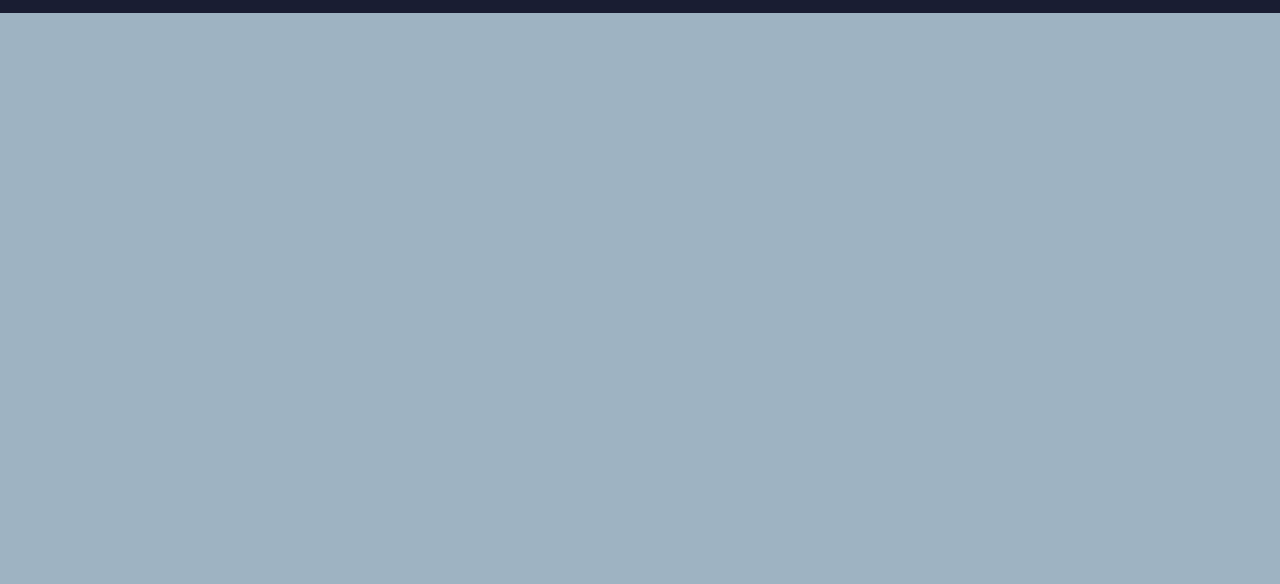
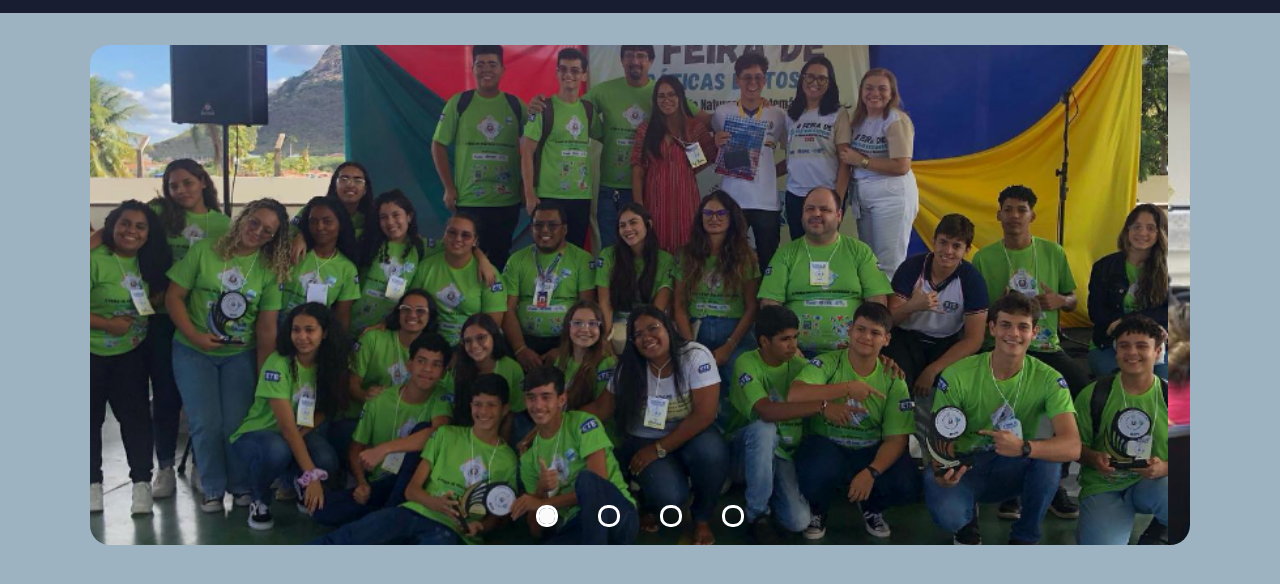
Before and after one commit to WesllenAraujo/ETE-PedroLeaoLeal, a plain HTML site: page index.html in a window 1280 px wide. Shown: the part 152-736 px from the top of the page. Drawn offline with Linux system fonts and the light colour scheme.

Commit message:
Add index carousel

```diff
--- a/index.html
+++ b/index.html
@@ -4,7 +4,7 @@
     <meta charset="UTF-8">
     <meta name="viewport" content="width=device-width, initial-scale=1.0">
     <title>Home - ETE Pedro Leão Leal</title>
-    <link rel="icon" type="image/png" href="./src/images/ETE logo.png">
+    <link rel="icon" type="image/png" href="./src/images/ETElogo.png">
     <link rel="stylesheet" href="./src/css/reset.css">
     <link rel="stylesheet" href="./src/css/style.css">
 
@@ -16,7 +16,7 @@
     <header id="header">
         <div class="logo-content">
             <a href="./index.html" class="anchor-title">
-                <img src="./src/images/ETE logo.png" alt="Logo da ETE Pedro Leão Leal" class="ete-anchor-image">
+                <img src="./src/images/ETElogo.png" alt="Logo da ETE Pedro Leão Leal" class="ete-anchor-image">
                 <h1>ETE - Pedro Leão Leal</h1>
             </a>
         </div>
@@ -59,6 +59,41 @@
             <a href="#" class="subMenuItem">Boletim escolar online - SIEPE</a>
         </nav>
     </header>
+    <div class="slide-content">
+        <div class="slider">
+            <div class="slides">
+                <input type="radio" name="index-slideRadio" id="index-slide-input1" checked>
+                <input type="radio" name="index-slideRadio" id="index-slide-input2">
+                <input type="radio" name="index-slideRadio" id="index-slide-input3">
+                <input type="radio" name="index-slideRadio" id="index-slide-input4">
+                <div class="slide first-slide">
+                    <img src="./src/images/index-slide-images/index-slide-image1.png" alt="Alunos da ETE, diretor, professora e coordenadora da Segunda Feira de Práticas Exitosas em 2023 posando para foto.">
+                </div>
+                <div class="slide">
+                    <img src="./src/images/index-slide-images/index-slide-image2.png" alt="Reunião dos pais dos primeiros anos da ETE do ano de 2024.">
+                </div>
+                <div class="slide">
+                    <img src="./src/images/index-slide-images/index-slide-image3.png" alt="">
+                </div>
+                <div class="slide">
+                    <img src="./src/images/index-slide-images/index-slide-image4.png" alt="">
+                </div>
+                <div class="navigation-auto">
+                    <div class="auto-index-button1"></div>
+                    <div class="auto-index-button2"></div>
+                    <div class="auto-index-button3"></div>
+                    <div class="auto-index-button4"></div>
+                </div>
+            </div>
+            <div class="manual-navigation">
+                <label for="index-slide-input1" class="manual-button"></label>
+                <label for="index-slide-input2" class="manual-button"></label>
+                <label for="index-slide-input3" class="manual-button"></label>
+                <label for="index-slide-input4" class="manual-button"></label>
+            </div>
+        </div>
+    </div>
     <script src="./src/js/main.js"></script>
+    <script src="./src/js/next-slide.js"></script>
 </body>
 </html>
--- a/src/css/style.css
+++ b/src/css/style.css
@@ -101,3 +101,98 @@ body {
 .up-button-image {
     width: 3rem;
 }
+.slide-content {
+    margin: 0;
+    padding: 0;
+    width: 100%;
+    display: flex;
+    justify-content: center;
+    align-items: center;
+    margin-top: 2rem;
+}
+.slider {
+    margin: 0 auto;
+    width: 1100px;
+    height: 500px;
+    overflow: hidden;
+    border-radius: 20px;
+}
+.slides {
+    width: 400%;
+    height: 500px;
+    display: flex;
+}
+.slides input {
+    display: none;
+}
+.slide {
+    width: 25%;
+    position: relative;
+    transition: 1s ease-in-out;
+}
+.slide img {
+    width: 100%;
+    height: 100%;
+    object-fit: cover;
+}
+.manual-navigation {
+    position: absolute;
+    width: 1100px;
+    margin-top: -40px;
+    display: flex;
+    justify-content: center;
+}
+.manual-button {
+    border: 3px solid #fff;
+    padding: 8px;
+    border-radius: 10px;
+    cursor: pointer;
+    transition: 1s ease-in-out;
+}
+.manual-button:not(:last-child) {
+    margin-right: 40px;
+}
+.manual-button:hover {
+    background-color: #fff;
+}
+#index-slide-input1:checked ~ .first-slide {
+    margin-left: 0;
+}
+#index-slide-input2:checked ~ .first-slide {
+    margin-left: -25%;
+}
+#index-slide-input3:checked ~ .first-slide {
+    margin-left: -50%;
+}
+#index-slide-input4:checked ~ .first-slide {
+    margin-left: -75%;
+}
+.navigation-auto div {
+    border: 3px solid #191d32;
+    padding: 8px;
+    border-radius: 10px;
+    cursor: pointer;
+    transition: 1s ease-in-out;
+}
+.navigation-auto {
+    position: absolute;
+    width: 1100px;
+    margin-top: 460px;
+    display: flex;
+    justify-content: center;
+}
+.navigation-auto div:not(:last-child) {
+    margin-right: 40px;
+}
+#index-slide-input1:checked ~ .navigation-auto .auto-index-button1 {
+    background-color: #fff;
+}
+#index-slide-input2:checked ~ .navigation-auto .auto-index-button2 {
+    background-color: #fff;
+}
+#index-slide-input3:checked ~ .navigation-auto .auto-index-button3 {
+    background-color: #fff;
+}
+#index-slide-input4:checked ~ .navigation-auto .auto-index-button4 {
+    background-color: #fff;
+}
--- a/src/js/main.js
+++ b/src/js/main.js
@@ -4,7 +4,6 @@ let menuButtonArrow = document.querySelectorAll(".menu-arrow");
 for (let i = 0; i < secundaryMenu.length; i++) {
     secundaryMenu[i].style.display = "none";
 }
-console.log(secundaryMenu);
 //If device's width are above 700px, the device will be caracterized as a PC, else Mobile.
 if (window.innerWidth > 700) {
     primaryMenuButton.forEach((button, i) => {
--- /dev/null
+++ b/src/js/next-slide.js
@@ -0,0 +1,14 @@
+let count = 1;
+document.getElementById("index-slide-input1").checked = true;
+
+setInterval(function() {
+    nextImage();
+}, 5000)
+
+function nextImage() {
+    count++;
+    if(count > 4) {
+        count = 1;
+    }
+    document.getElementById("index-slide-input" + count).checked = true;
+}
```
Also changed, not shown: src/images/ETElogo.png (renamed from src/images/ETE logo.png), src/images/index-slide-images/index-slide-image1.png (added), src/images/index-slide-images/index-slide-image2.png (added), src/images/index-slide-images/index-slide-image3.png (added), src/images/index-slide-images/index-slide-image4.png (added).
